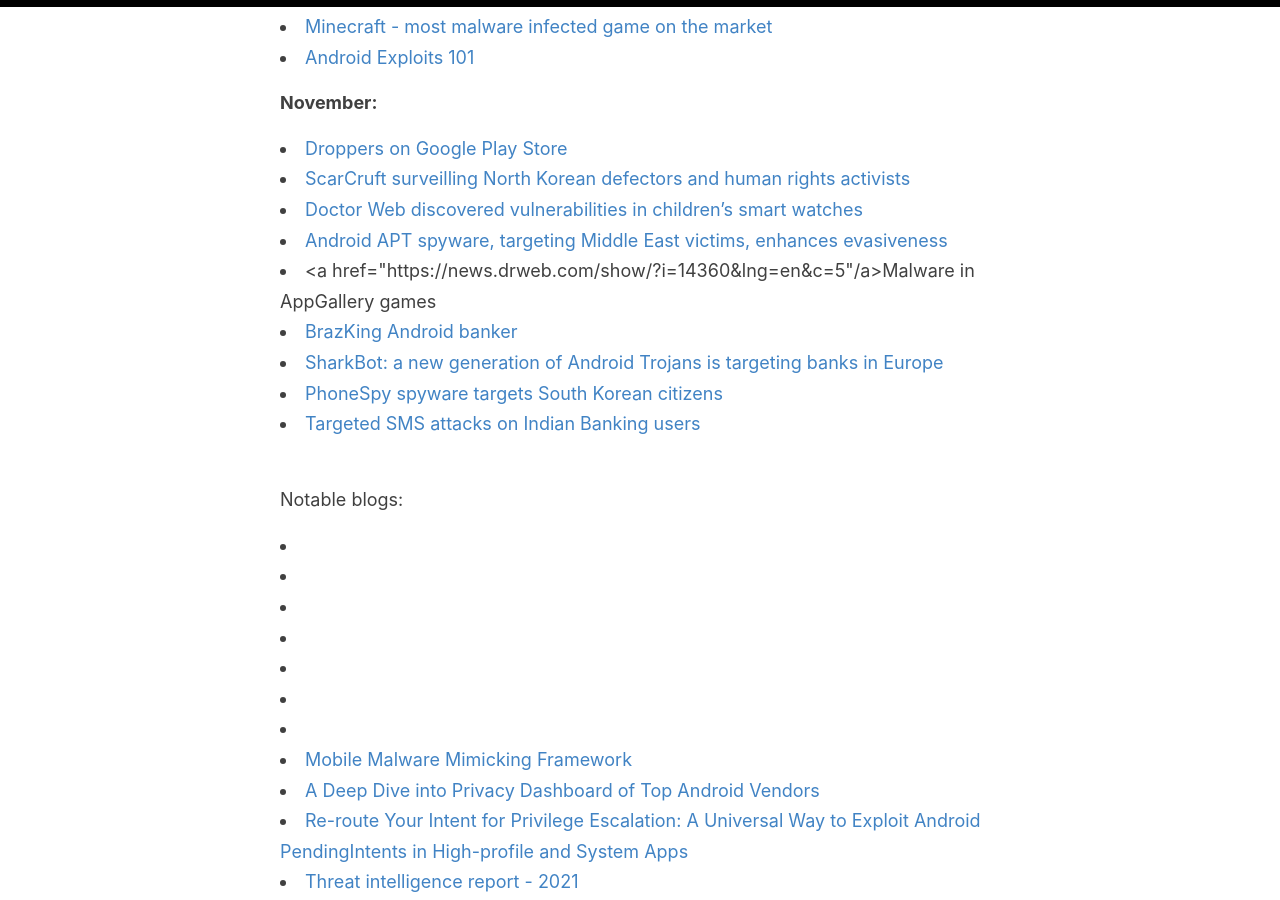
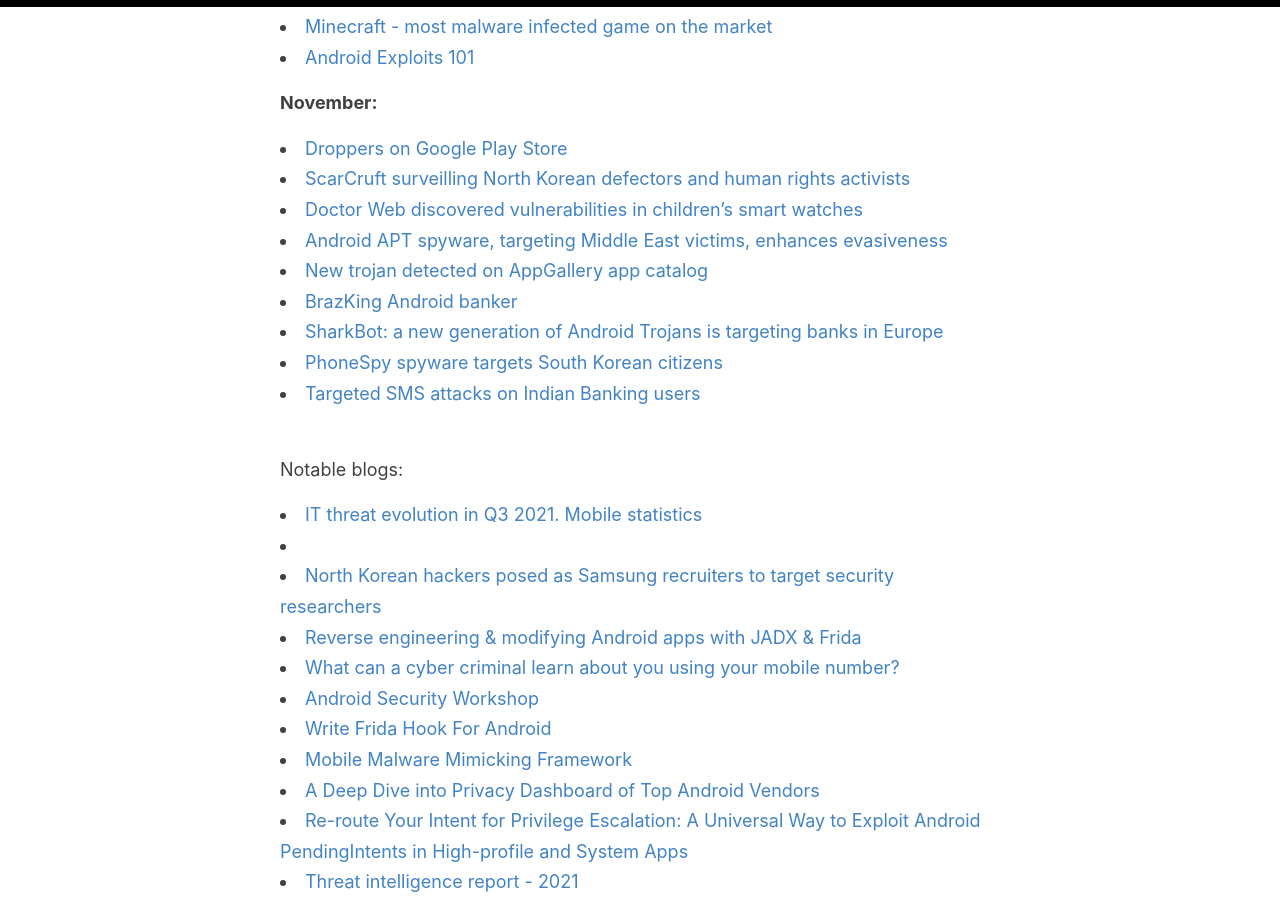
Before and after one commit to sk3ptre/sk3ptre.github.io, a Jekyll site: the page built from _posts/2021-01-18-Malware-Timeline-2021.md, in a window 1280 px wide and 900 px high, scrolled down 1483 px. Built offline with Jekyll 4.4.1, drawn with Linux system fonts in a browser that asks for light colours.

Commit message:
Update 2021-01-18-Malware-Timeline-2021.md

```diff
--- a/_posts/2021-01-18-Malware-Timeline-2021.md
+++ b/_posts/2021-01-18-Malware-Timeline-2021.md
@@ -43,11 +43,12 @@
 <li><a href="https://www.youtube.com/watch?v=squuwVQiPgg">Android Exploits 101</a></li>
 
 **November:**
+
 <li><a href="https://threatfabric.com/blogs/deceive-the-heavens-to-cross-the-sea.html">Droppers on Google Play Store</a></li>
 <li><a href="https://securelist.com/scarcruft-surveilling-north-korean-defectors-and-human-rights-activists/105074/">ScarCruft surveilling North Korean defectors and human rights activists</a></li>
 <li><a href="https://news.drweb.com/show/?i=14350&lng=en&c=5">Doctor Web discovered vulnerabilities in children’s smart watches</a></li>
 <li><a href="https://news.sophos.com/en-us/2021/11/23/android-apt-spyware-targeting-middle-east-victims-improves-its-capabilities/">Android APT spyware, targeting Middle East victims, enhances evasiveness</a></li>
-<li><a href="https://news.drweb.com/show/?i=14360&lng=en&c=5"/a>Malware in AppGallery games</li>
+<li><a href="https://news.drweb.com/show/?i=14360&lng=en&c=5">New trojan detected on AppGallery app catalog</a></li>
 <li><a href="https://securityintelligence.com/posts/brazking-android-malware-upgraded-targeting-brazilian-banks/">BrazKing Android banker</a></li>
 <li><a href="https://www.cleafy.com/cleafy-labs/sharkbot-a-new-generation-of-android-trojan-is-targeting-banks-in-europe">SharkBot: a new generation of Android Trojans is targeting banks in Europe</a></li>
 <li><a href="https://blog.zimperium.com/phonespy-the-app-based-cyberattack-snooping-south-korean-citizens/">PhoneSpy spyware targets South Korean citizens</a></li>
@@ -55,13 +56,13 @@
 
 <br>
 Notable blogs:
-<li><a href="https://securelist.com/it-threat-evolution-in-q3-2021-mobile-statistics/105020/"></a></li>
+<li><a href="https://securelist.com/it-threat-evolution-in-q3-2021-mobile-statistics/105020/">IT threat evolution in Q3 2021. Mobile statistics</a></li>
 <li><a href="https://therecord.media/north-korean-hackers-posed-as-samsung-recruiters-to-target-security-researchers/"></a></li>
-<li><a href="https://www.xda-developers.com/oneplus-nord-2-vulnerability-root-shell/"></a></li>
-<li><a href="https://httptoolkit.tech/blog/android-reverse-engineering/"></a></li>
-<li><a href="https://www.proofpoint.com/us/blog/email-and-cloud-threats/what-can-cyber-criminal-learn-about-you-using-your-mobile-number"></a></li>
-<li><a href="https://valsamaras.medium.com/android-security-workshop-5eadeb50fba"></a></li>
-<li><a href="https://github.com/cyberheartmi9/Frida-Guide/blob/main/Frida%20Guide/Frida%20Guide.md"></a></li>
+<li><a href="https://www.xda-developers.com/oneplus-nord-2-vulnerability-root-shell/">North Korean hackers posed as Samsung recruiters to target security researchers</a></li>
+<li><a href="https://httptoolkit.tech/blog/android-reverse-engineering/">Reverse engineering & modifying Android apps with JADX & Frida</a></li>
+<li><a href="https://www.proofpoint.com/us/blog/email-and-cloud-threats/what-can-cyber-criminal-learn-about-you-using-your-mobile-number">What can a cyber criminal learn about you using your mobile number?</a></li>
+<li><a href="https://valsamaras.medium.com/android-security-workshop-5eadeb50fba">Android Security Workshop</a></li>
+<li><a href="https://github.com/cyberheartmi9/Frida-Guide/blob/main/Frida%20Guide/Frida%20Guide.md">Write Frida Hook For Android</a></li>
 <li><a href="https://maxkersten.nl/wp-content/uploads/2021/11/BHEU21_m3.pdf">Mobile Malware Mimicking
 Framework</a></li>
 <li><a href="https://www.blackhat.com/eu-21/briefings/schedule/index.html#a-deep-dive-into-privacy-dashboard-of-top-android-vendors-24791">A Deep Dive into Privacy Dashboard of Top Android Vendors</a></li>
```
